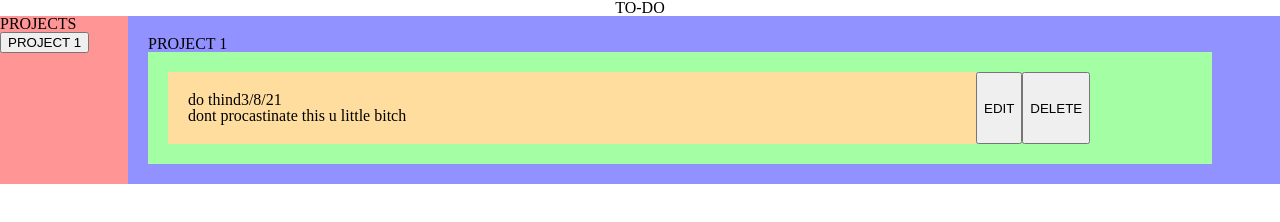
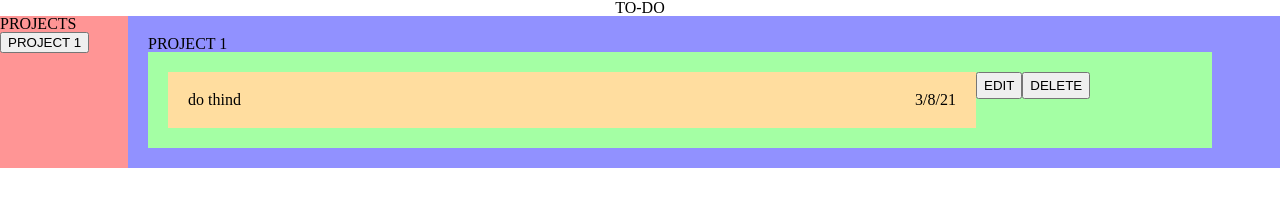
Before and after one commit to HerCrush/todo-list, a website built with webpack: page src/index.html in a window 1280 px wide. Built offline with nearby package versions, Linux system fonts and the light colour scheme.

Commit message:
add show/hide task description

```diff
--- a/src/load-dom.js
+++ b/src/load-dom.js
@@ -1,4 +1,5 @@
 function project (title) {
+
     const container = document.createElement('div');
     const header = document.createElement('h3');
     const button = document.createElement('button');
@@ -13,9 +14,11 @@ function project (title) {
     document.querySelector('nav').appendChild(button);
 
     return {container};
+
 };
 
 function task (title, date, description, priority, project) {
+
     const bigContainer = document.createElement('div');
     const container = document.createElement('div');
     const titleH = document.createElement('h4');
@@ -34,13 +37,27 @@ function task (title, date, description, priority, project) {
     container.classList.add('task-card');
     editB.classList.add('task-edit');
     deleteB.classList.add('task-delete');
+    container.classList.add(priority);
+
+    container.addEventListener( 'click', showHideDescription);
 
     container.append(titleH, dateH, descriptionP);
     bigContainer.append(container, editB, deleteB);
     project.container.appendChild(bigContainer);
+
+}
+
+function showHideDescription () {
+
+    if (window.getSelection().type != 'Range') {
+        this.classList.toggle('expanded');
+    }
+
 }
 
 export {
+
     project,
     task
+
 };
--- a/src/style.css
+++ b/src/style.css
@@ -32,11 +32,23 @@ main {
 .task-card {
     display: flex;
     flex-wrap: wrap;
+    justify-content: space-between;
     background-color: rgb(255, 221, 159);
     width: 60vw;
+    height: 1em;
     padding: 20px;
+    overflow: hidden;
+}
+
+.task button {
+    height: 2em;
 }
 
 .task-card p {
     width: 60vw;
+    margin-top: 1.5em;
 }
+
+.expanded {
+    height: auto;
+}
```
Also changed, not shown: dist/main.js.
